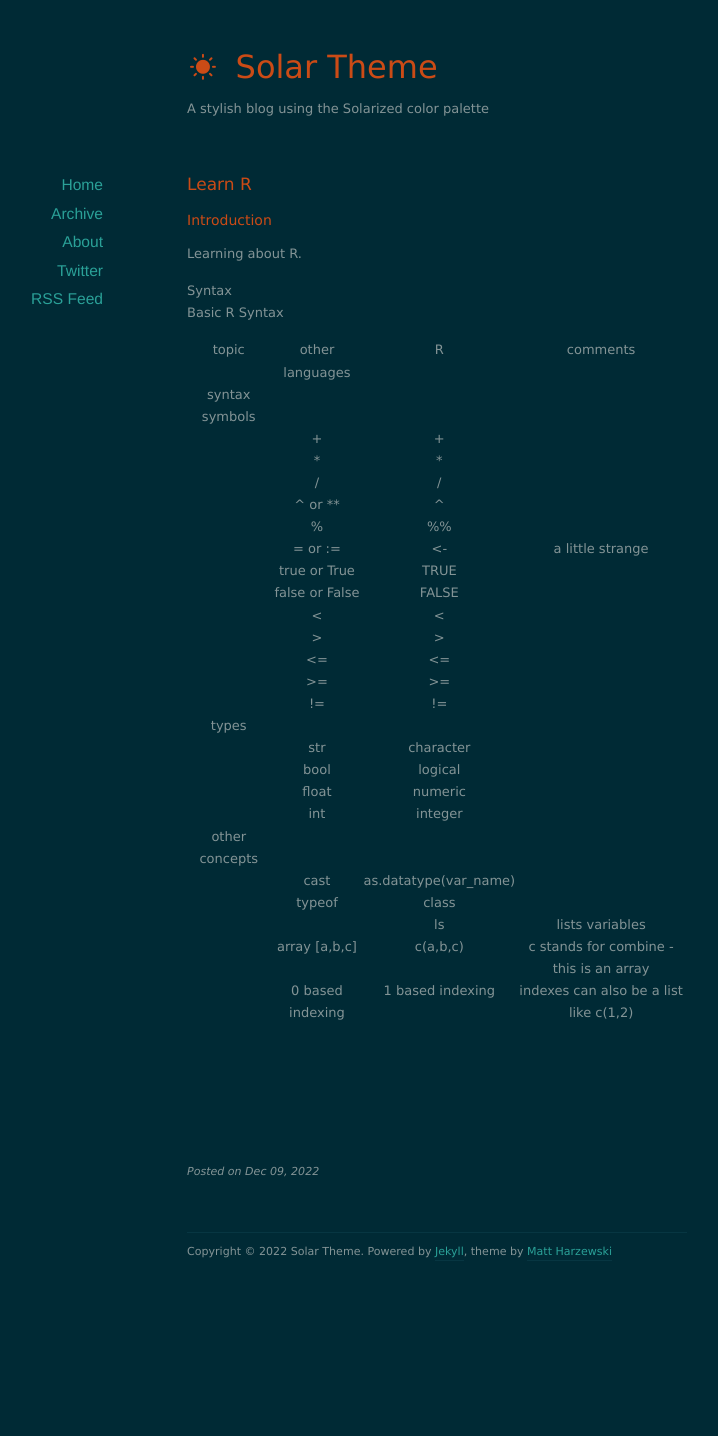
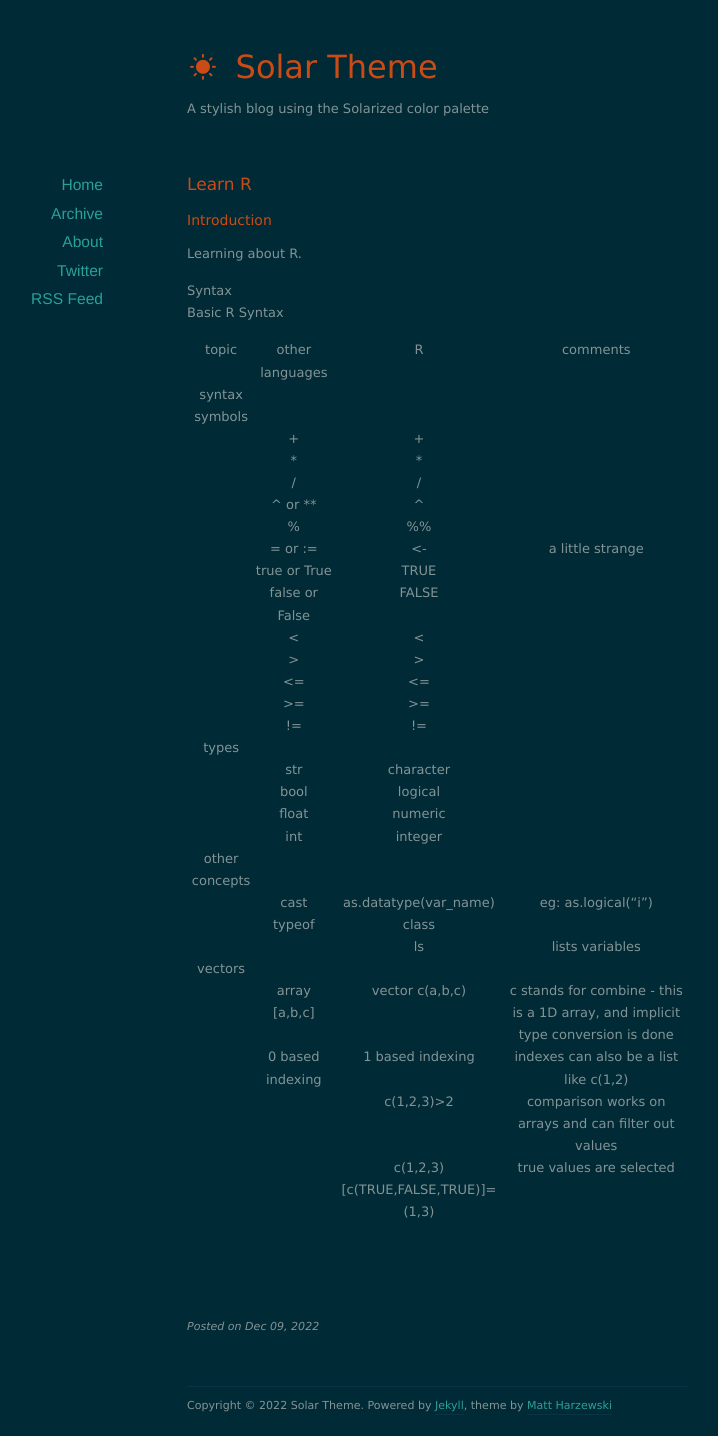
Before and after one commit to shashwat-r/shashwat-r.github.io, a Jekyll site: the page built from _posts/2022-12-10-learn-r.markdown, in a window 1280 px wide. Shown: the whole page, without its empty margins (203-921 px from the left). Built offline with Jekyll 4.4.1, drawn with Linux system fonts in a browser that asks for light colours; nearby versions of some CDN libraries; before the commit the page ends 1281 px from its top, so only the background shows below that.

Commit message:
Update 2022-12-10-learn-r.markdown

```diff
--- a/_posts/2022-12-10-learn-r.markdown
+++ b/_posts/2022-12-10-learn-r.markdown
@@ -37,14 +37,15 @@ Basic R Syntax
 ||float|numeric|
 ||int|integer|
 |other concepts|
-||cast|as.datatype(var_name)|
+||cast|as.datatype(var_name)|eg: as.logical("i")|
 ||typeof|class|
 |||ls|lists variables|
-||array [a,b,c]|c(a,b,c)|c stands for combine - this is an array|
+|vectors|
+||array [a,b,c]|vector c(a,b,c)|c stands for combine - this is a 1D array, and implicit type conversion is done|
 ||0 based indexing|1 based indexing|indexes can also be a list like c(1,2)|
+|||c(1,2,3)>2|comparison works on arrays and can filter out values|
+|||c(1,2,3)[c(TRUE,FALSE,TRUE)]=(1,3)|true values are selected|
 ||||
 ||||
 ||||
 ||||
-||||
-||||
```
